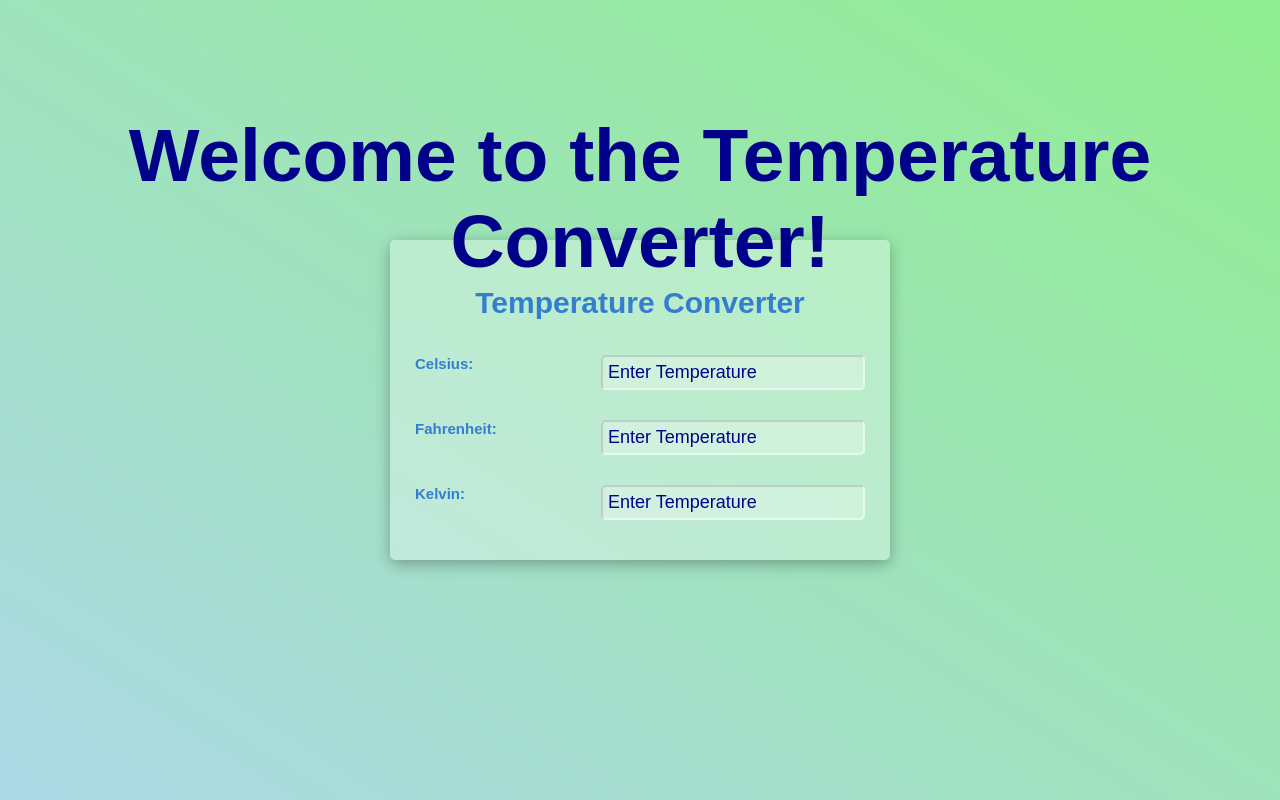
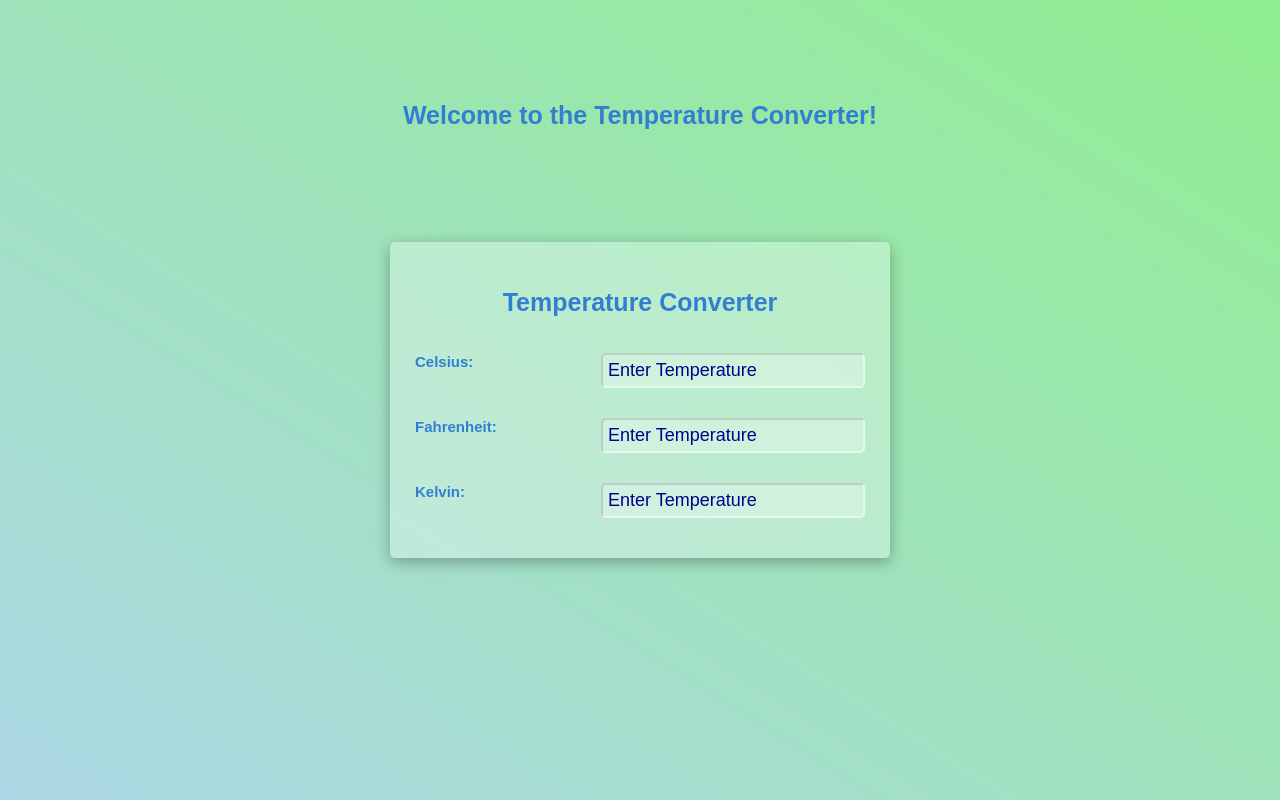
Before and after one commit to Rodrig4332/Temperature-Converter, a plain HTML site: page index.html in a window 1280 px wide. Drawn offline with Linux system fonts and the light colour scheme.

Commit message:
edited css

```diff
--- a/index.html
+++ b/index.html
@@ -12,7 +12,7 @@
     <h2>Welcome to the Temperature Converter!</h2>
     </div>
     <div class="container">
-        <h1>Temperature Converter</h1>
+        <h2>Temperature Converter</h2>
         <div class="temp-container">
             <label for="celsius:">Celsius:</label>
             <input onchange="convTemp(event)" class="input" id="celsius" type="number" name="celsius" placeholder="Enter Temperature">
--- a/style.css
+++ b/style.css
@@ -16,21 +16,19 @@ body {
     height: 100vh;
 }
 
-h1 {
-    font-size: 30px;
+.heading {
+    display: flex;
+    justify-content: center;
+    align-items: center;
+    position: absolute;
+    top: 80px;
     text-align: center;
+    font-size: 23px;
 }
 
-.heading {
-    color: darkblue;
-    font-size: 50px;
-    display: flex;
-    justify-content: center;
+h2 {
+    font-size: 25px;
     text-align: center;
-    position: absolute;
-    top: 50px;
-    flex-direction: column;
-    margin: 0;
 }
 
 .container {
```
